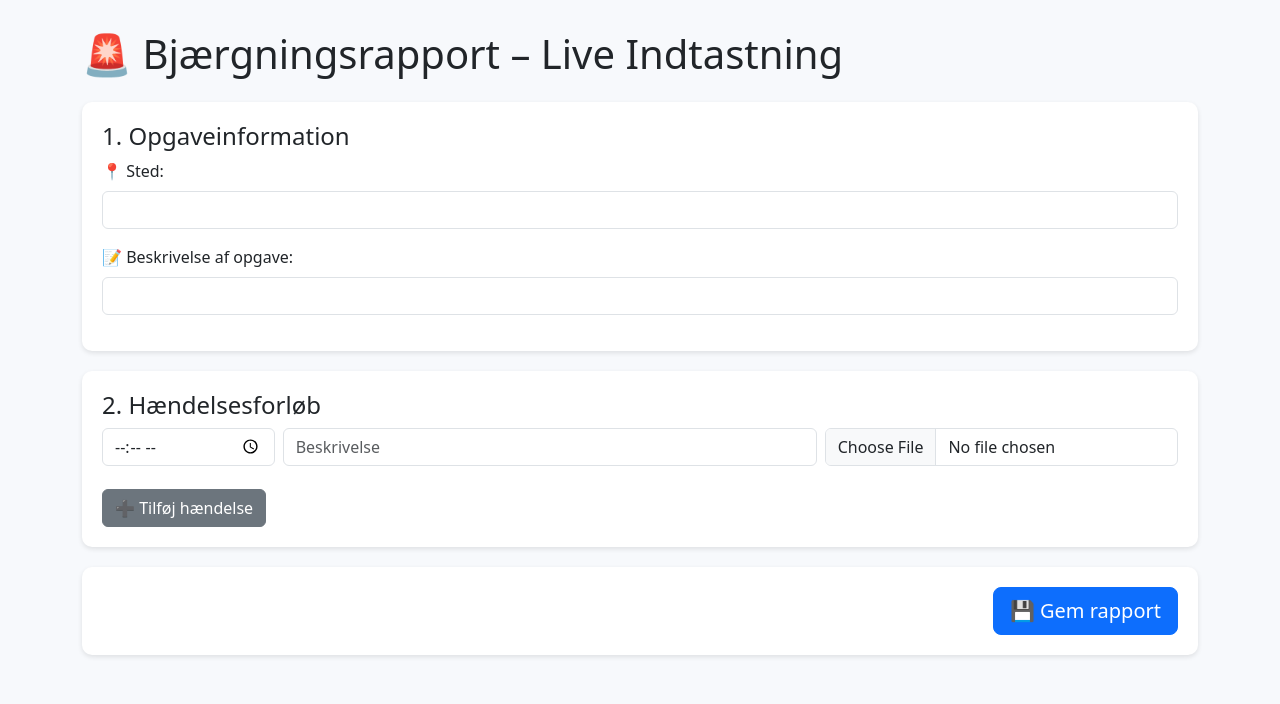
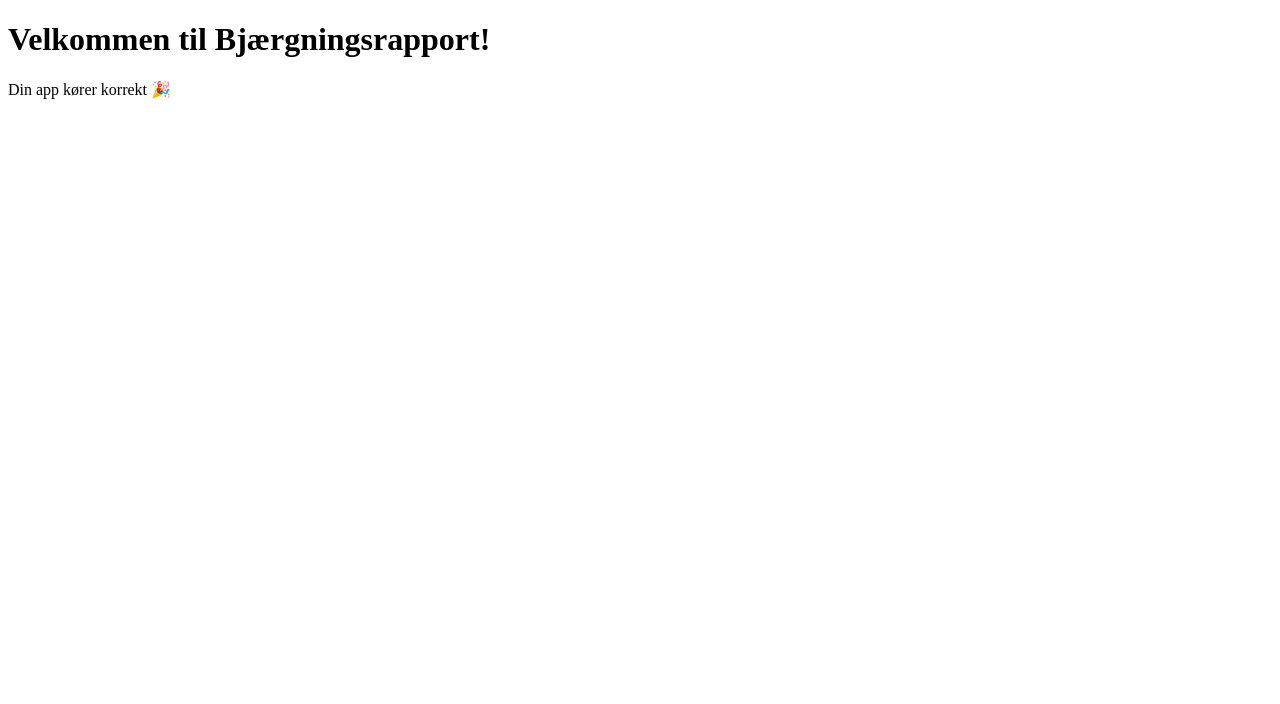
Before and after one commit to Simonsen9430/bjaergningsrapport, a Flask app: page / in a window 1280 px wide. Shown: the top 704 px of the page. Run offline with Flask 3, Linux system fonts and the light colour scheme.

Commit message:
Tilføjet index.html til visning af forside

```diff
--- a/templates/index.html
+++ b/templates/index.html
@@ -2,83 +2,10 @@
 <html lang="da">
 <head>
     <meta charset="UTF-8">
-    <title>Bjærgningsrapport Live</title>
-    <link href="https://cdn.jsdelivr.net/npm/bootstrap@5.3.2/dist/css/bootstrap.min.css" rel="stylesheet">
-    <style>
-        body {
-            background-color: #f7f9fc;
-            padding: 30px;
-        }
-        .form-section {
-            background: white;
-            border-radius: 10px;
-            padding: 20px;
-            box-shadow: 0 2px 5px rgba(0,0,0,0.1);
-            margin-bottom: 20px;
-        }
-        .entry {
-            margin-bottom: 15px;
-        }
-    </style>
+    <title>Bjærgningsrapport</title>
 </head>
 <body>
-    <div class="container">
-        <h1 class="mb-4">🚨 Bjærgningsrapport – Live Indtastning</h1>
-
-        <form method="post" enctype="multipart/form-data">
-            <div class="form-section">
-                <h4>1. Opgaveinformation</h4>
-                <div class="mb-3">
-                    <label class="form-label">📍 Sted:</label>
-                    <input type="text" name="location" class="form-control" required>
-                </div>
-                <div class="mb-3">
-                    <label class="form-label">📝 Beskrivelse af opgave:</label>
-                    <input type="text" name="subject" class="form-control" required>
-                </div>
-            </div>
-
-            <div class="form-section">
-                <h4>2. Hændelsesforløb</h4>
-                <div id="entries">
-                    <div class="entry row g-2">
-                        <div class="col-md-2">
-                            <input type="time" name="entry_time" class="form-control" required>
-                        </div>
-                        <div class="col-md-6">
-                            <input type="text" name="entry_desc" class="form-control" placeholder="Beskrivelse" required>
-                        </div>
-                        <div class="col-md-4">
-                            <input type="file" name="entry_image" class="form-control">
-                        </div>
-                    </div>
-                </div>
-                <button type="button" id="addEntry" class="btn btn-secondary mt-2">➕ Tilføj hændelse</button>
-            </div>
-
-            <div class="form-section text-end">
-                <button type="submit" class="btn btn-primary btn-lg">💾 Gem rapport</button>
-            </div>
-        </form>
-    </div>
-
-    <script>
-        document.getElementById('addEntry').addEventListener('click', function() {
-            const container = document.getElementById('entries');
-            const div = document.createElement('div');
-            div.className = 'entry row g-2';
-            div.innerHTML = `
-                <div class="col-md-2">
-                    <input type="time" name="entry_time" class="form-control" required>
-                </div>
-                <div class="col-md-6">
-                    <input type="text" name="entry_desc" class="form-control" placeholder="Beskrivelse" required>
-                </div>
-                <div class="col-md-4">
-                    <input type="file" name="entry_image" class="form-control">
-                </div>`;
-            container.appendChild(div);
-        });
-    </script>
+    <h1>Velkommen til Bjærgningsrapport!</h1>
+    <p>Din app kører korrekt 🎉</p>
 </body>
 </html>
```
